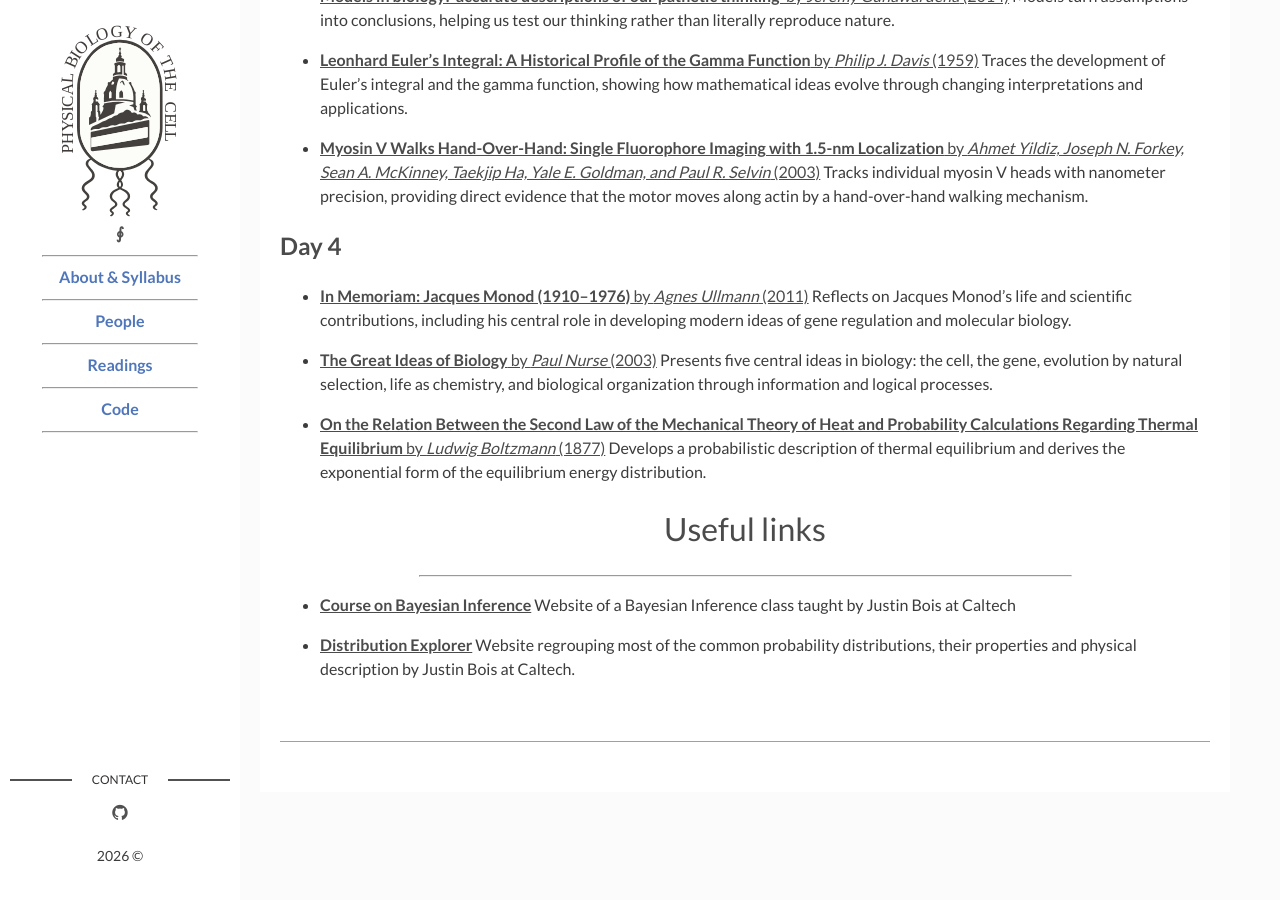
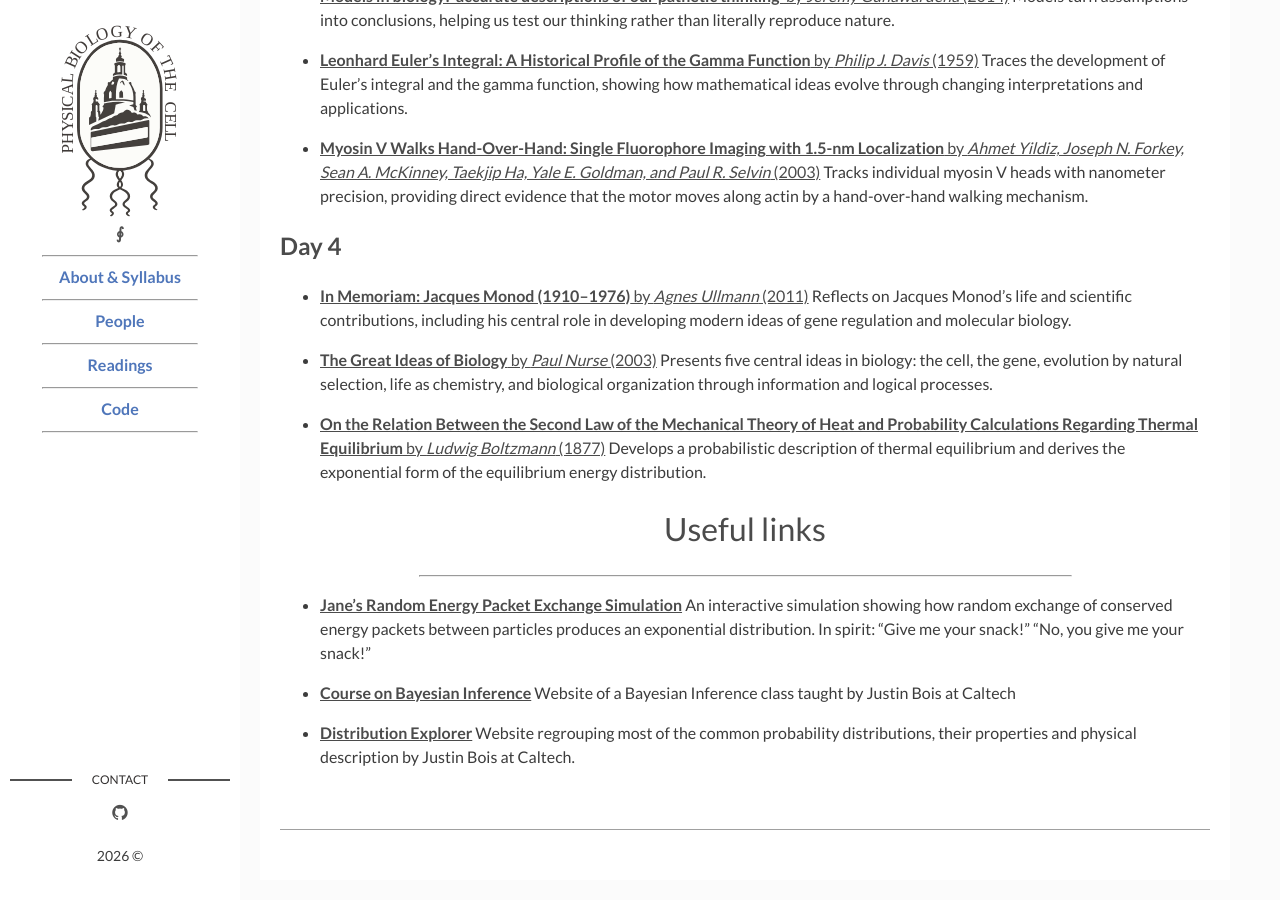
Before and after one commit to RPGroup-PBoC/dresdenPBoC2026, a Jekyll site: the page built from page03_readings.md, in a window 1280 px wide and 900 px high, scrolled down 883 px. Built offline with Jekyll 4.4.1, drawn with Linux system fonts in a browser that asks for light colours.

Commit message:
jane simulation in links

```diff
--- a/_data/links.yaml
+++ b/_data/links.yaml
@@ -1,3 +1,9 @@
+
+- title: Jane's Random Energy Packet Exchange Simulation
+  address: "https://claude.ai/artifact/6Xp8jB6FpqzizvPRp8NfTh"
+  description: >
+    An interactive simulation showing how random exchange of conserved energy packets between particles produces an exponential distribution. In spirit: “Give me your snack!” “No, you give me your snack!”
+
 - title: Course on Bayesian Inference
   address: "https://bebi103b.github.io/index.html"
   description: Website of a Bayesian Inference class taught by Justin Bois at Caltech
```
